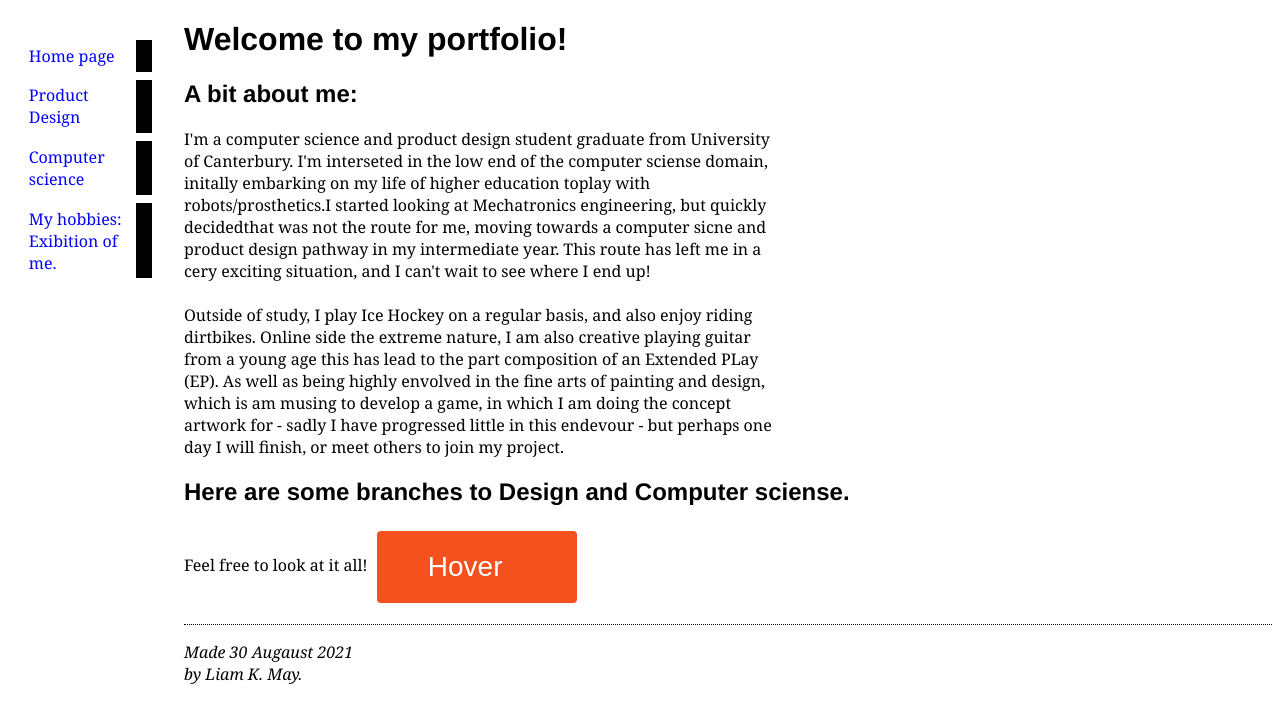
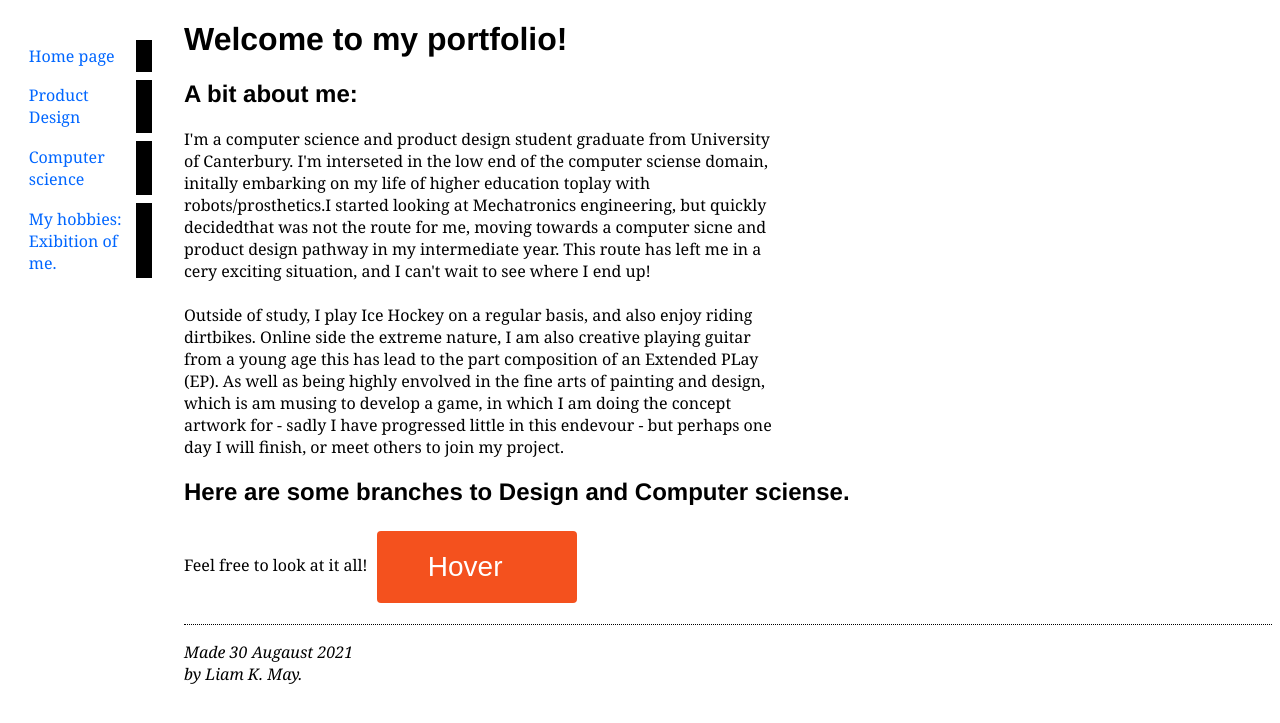
Before and after one commit to TheTriangleTrippa/Portfolio, a Jekyll site: the page built from index.html, in a window 1280 px wide. Shown: the top 723 px of the page. Built offline with Jekyll 4.4.1, drawn with Linux system fonts in a browser that asks for light colours.

Commit message:
Update stylesheet.css

```diff
--- a/assets/css/stylesheet.css
+++ b/assets/css/stylesheet.css
@@ -2,14 +2,14 @@
       padding-left: 11em;
     font-family: Georgia, "Times New Roman",
           Times, serif;
-    color: black;
-    background-color: white }
+    color: #000000;
+    background-color: #FFFFFF }
         ul.navbar {
           list-style-type: none;
     padding: 0;
     margin: 0;
     position: absolute;
-    color: purple;
+    color: #000000;
     top: 2em;
     left: 1em;
     width: 9em }
@@ -60,9 +60,9 @@
 
     text-decoration: none }
   a:link {
-    color: blue }
+    color: #0066ff }
   a:visited {
-    color: purple }
+    color: #660066 }
         address {
     margin-top: 1em;
     padding-top: 1em;
```
